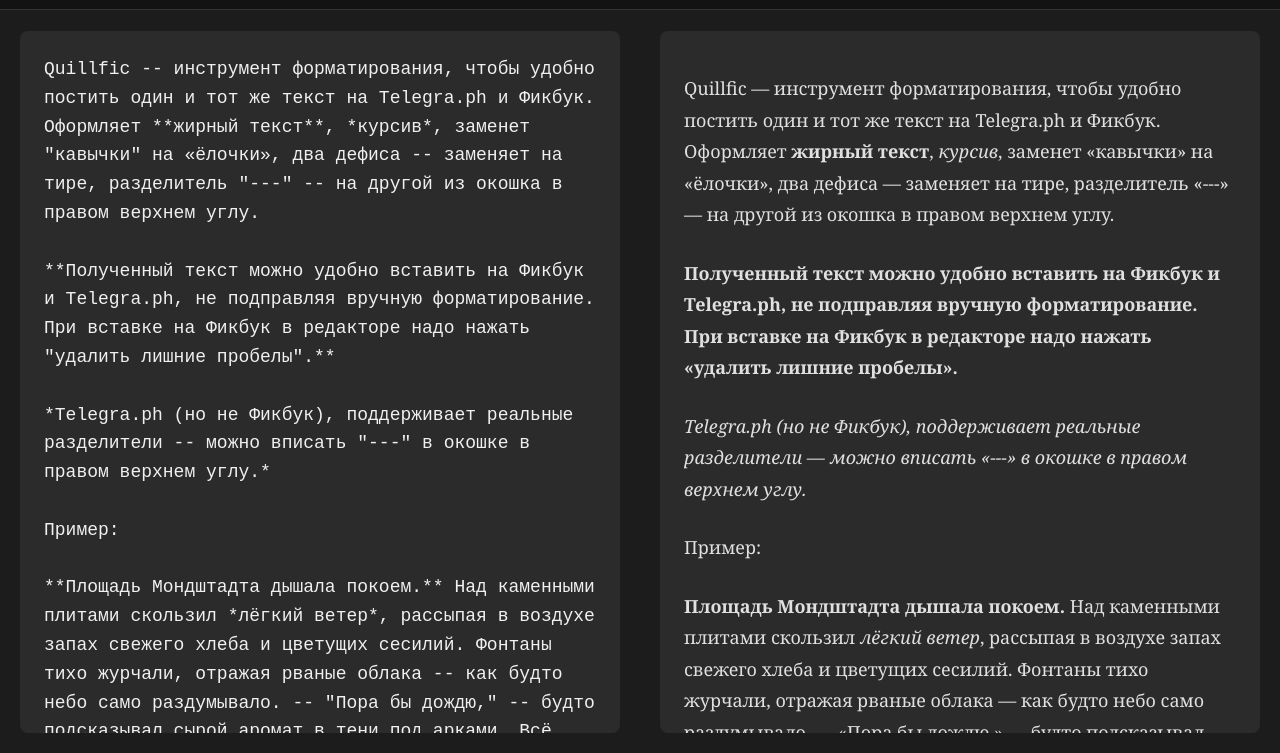
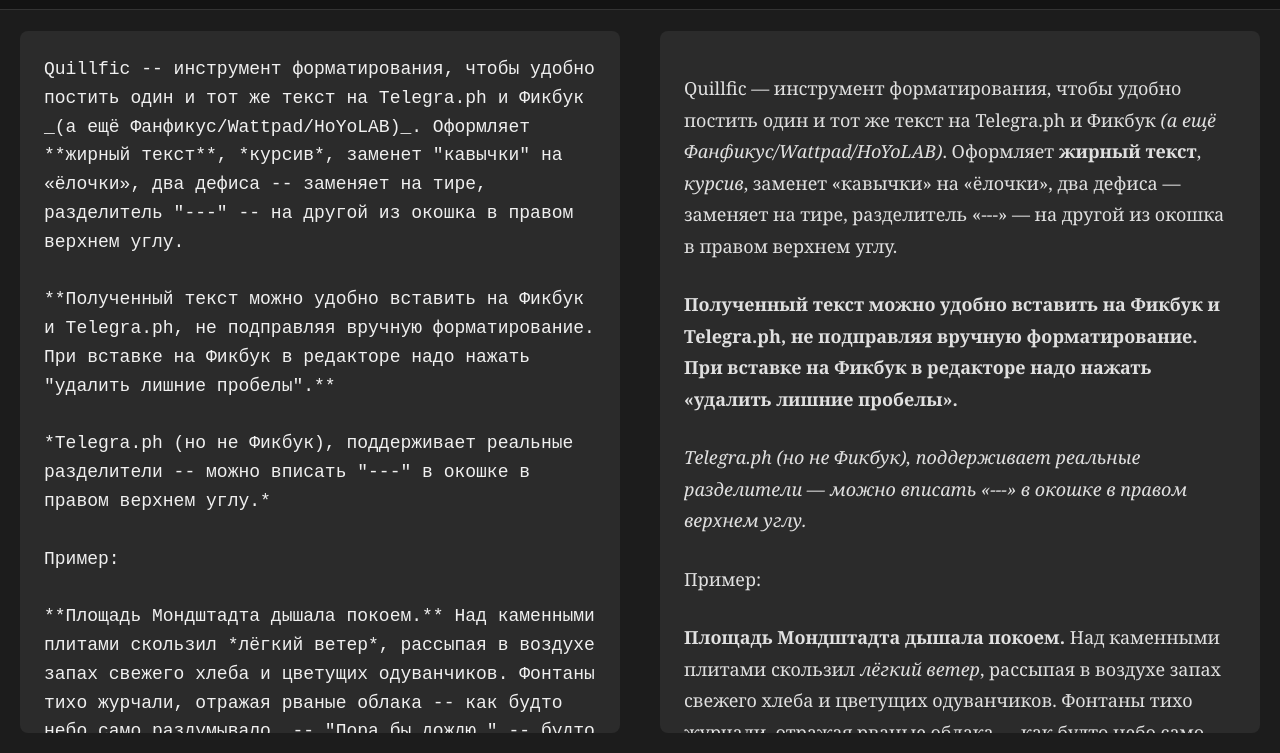
Before and after one commit to mellistea/Quillfic, a plain HTML site: page index.html in a window 1280 px wide. Shown: the part 47-800 px from the top of the page. Drawn offline with Linux system fonts and the light colour scheme.

Commit message:
Update index.html

```diff
--- a/index.html
+++ b/index.html
@@ -353,7 +353,7 @@
         if (saved) {
           input.value = saved;
         } else {
-          input.value = `Quillfic -- инструмент форматирования, чтобы удобно постить один и тот же текст на Telegra.ph и Фикбук. Оформляет **жирный текст**, *курсив*, заменет "кавычки" на «ёлочки», два дефиса -- заменяет на тире, разделитель "---" -- на другой из окошка в правом верхнем углу.
+          input.value = `Quillfic -- инструмент форматирования, чтобы удобно постить один и тот же текст на Telegra.ph и Фикбук _(а ещё Фанфикус/Wattpad/HoYoLAB)_. Оформляет **жирный текст**, *курсив*, заменет "кавычки" на «ёлочки», два дефиса -- заменяет на тире, разделитель "---" -- на другой из окошка в правом верхнем углу.
 
 **Полученный текст можно удобно вставить на Фикбук и Telegra.ph, не подправляя вручную форматирование. При вставке на Фикбук в редакторе надо нажать "удалить лишние пробелы".**
 
@@ -361,7 +361,7 @@
 
 Пример:
 
-**Площадь Мондштадта дышала покоем.** Над каменными плитами скользил *лёгкий ветер*, рассыпая в воздухе запах свежего хлеба и цветущих сесилий. Фонтаны тихо журчали, отражая рваные облака -- как будто небо само раздумывало. -- "Пора бы дождю," -- будто подсказывал сырой аромат в тени под арками. Всё замирало, _не спеша дышать_.
+**Площадь Мондштадта дышала покоем.** Над каменными плитами скользил *лёгкий ветер*, рассыпая в воздухе запах свежего хлеба и цветущих одуванчиков. Фонтаны тихо журчали, отражая рваные облака -- как будто небо само раздумывало. -- "Пора бы дождю," -- будто подсказывал сырой аромат в тени под арками. Всё замирало, _не спеша дышать_.
 
 ---
 
```
